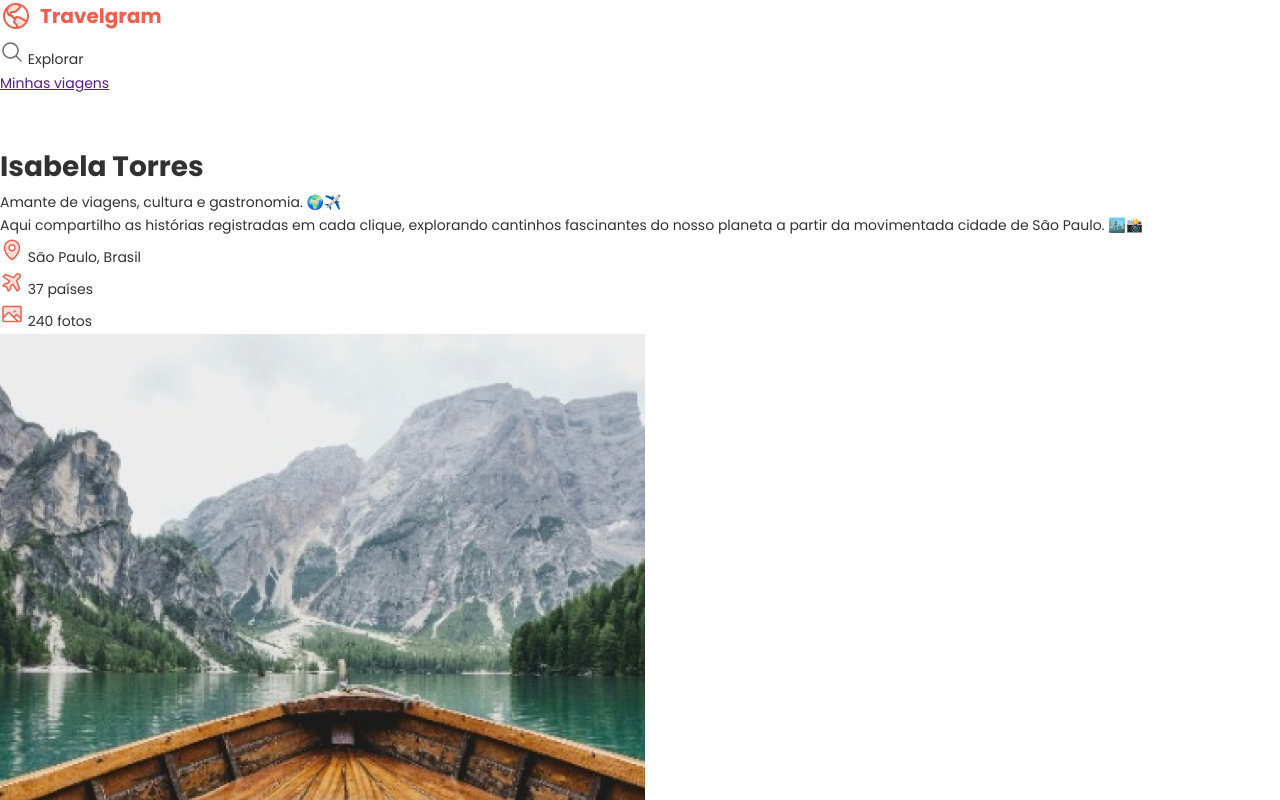
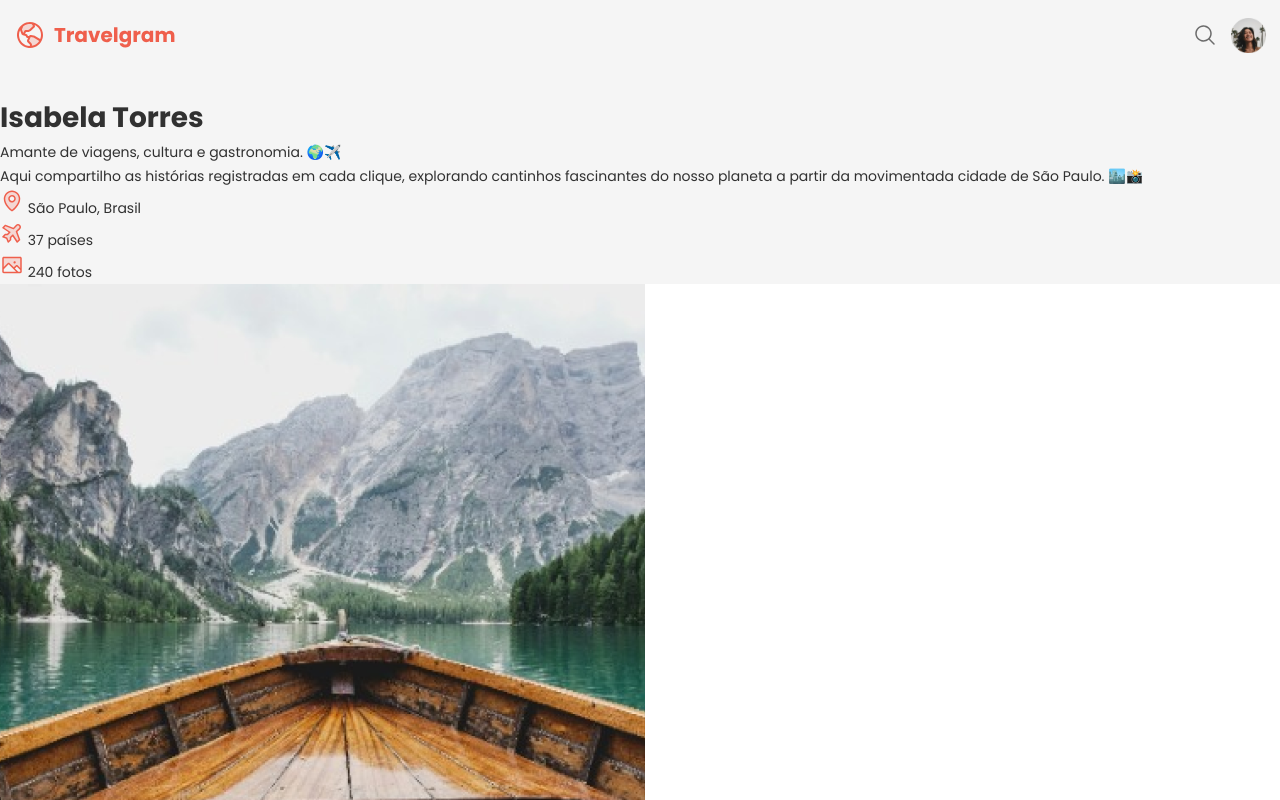
Before and after one commit to mjtavrs/travelgram-responsive, a plain HTML site: page index.html in a window 1280 px wide. Shown: the top 800 px of the page. Drawn offline with Linux system fonts and the light colour scheme.

Commit message:
feat: Create new CSS, import profile picture and continue the HTML structure

```diff
--- a/index.html
+++ b/index.html
@@ -17,7 +17,7 @@
     <header>
         <nav>
             <img src="assets/brand/logo.svg" alt="Logo do Travelgram">
-            <ul>
+            <ul role="list">
                 <li>
                     <svg width="24" height="24" viewBox="0 0 24 24" fill="none" xmlns="http://www.w3.org/2000/svg">
                         <path
@@ -28,11 +28,11 @@
                         Explorar
                     </span>
                 </li>
-                <li>
+                <li class="desktop-only">
                     <a href="">Minhas viagens</a>
                 </li>
                 <li>
-                    <img src="" alt="">
+                    <img src="assets/user/profile.png" alt="Foto de perfil de Isabela Torres">
                 </li>
             </ul>
         </nav>
@@ -51,7 +51,7 @@
                 </div>
             </div>
             <div>
-                <ul>
+                <ul role="list">
                     <li>
                         <img src="assets/icons/MapPin.svg" alt="Localização do usuário">
                         <span>
--- a/styles/global.css
+++ b/styles/global.css
@@ -22,6 +22,12 @@
 
     --fs-md: 0.875rem;
     --fs-xl: 1.5rem;
+
+    --px-base: 1rem;
+    --px-lg: 2rem;
+    --py-base: 1rem;
+    --py-md: 1.25rem;
+    --py-lg: 2rem;
 }
 
 html {
@@ -32,6 +38,23 @@ html {
     line-height: 1.7;
 }
 
+header {
+    background-color: var(--surface-color);
+}
+
+main, footer {
+    background-color: var(--bg-color);
+}
+
+ul[role="list"] {
+    list-style: none;
+}
+
+img {
+    display: inline-block;
+    max-width: 100%;
+}
+
 @media (width >= 80em) {
     :root {
         --fs-xl: 2rem;
--- /dev/null
+++ b/styles/header.css
@@ -0,0 +1,30 @@
+nav {
+    align-items: center;
+    display: flex;
+    justify-content: space-between;
+    padding-inline: var(--px-base);
+    padding-block: var(--py-md);
+
+    & ul {
+        align-items: center;
+        display: flex;
+        gap: 1rem;
+
+        & li {
+            line-height: 0;
+        }
+
+        & li:nth-child(1) {
+            margin-left: auto;
+
+            & span {
+                display: none;
+            }
+        }
+
+        & img {
+            height: 2.5rem;
+            width: 2.5rem;
+        }
+    }
+}
--- a/styles/index.css
+++ b/styles/index.css
@@ -1,2 +1,5 @@
 @import "./global.css";
-@import "./styles.css";
+@import "./utility.css";
+@import "./header.css";
+@import "./main.css";
+@import "./footer.css";
--- /dev/null
+++ b/styles/utility.css
@@ -0,0 +1,23 @@
+.px-base {
+    padding-block: var(--px-base);
+}
+
+.px-lg {
+    padding-block: var(--px-lg);
+}
+
+.py-base {
+    padding-inline: var(--py-base);
+}
+
+.py-md {
+    padding-inline: var(--py-md);
+}
+
+.py-lg {
+    padding-inline: var(--py-lg);
+}
+
+.desktop-only {
+    display: none;
+}
```
Also changed, not shown: assets/user/profile.png (added), styles/footer.css (added), styles/main.css (added), styles/styles.css (deleted).
